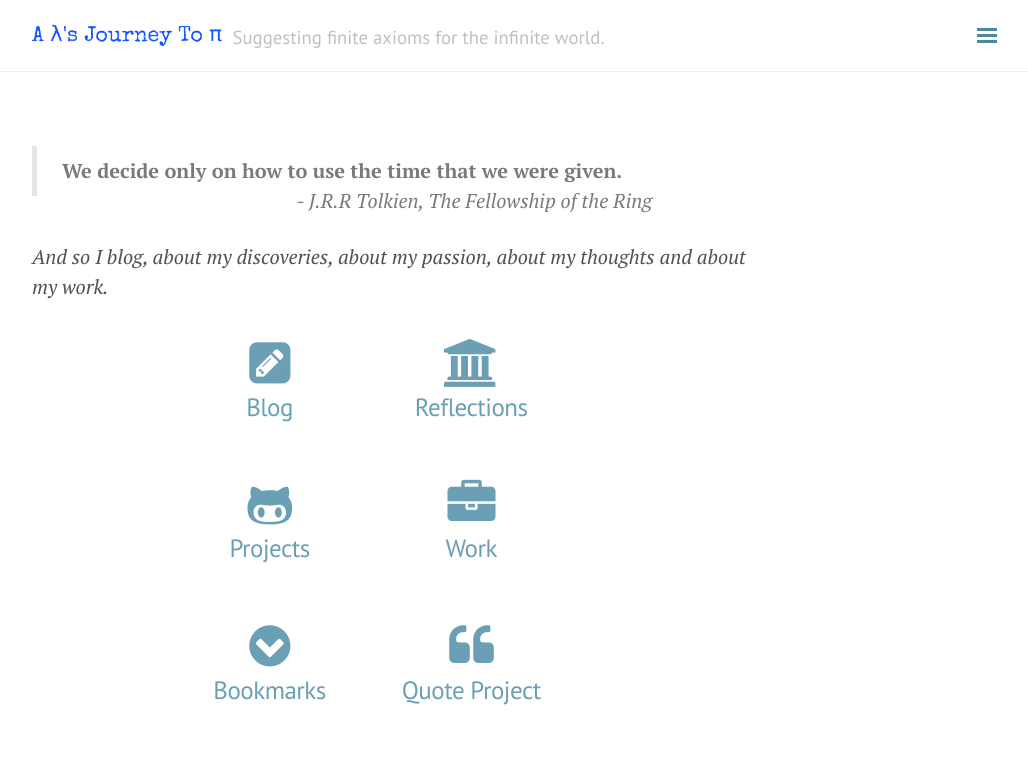
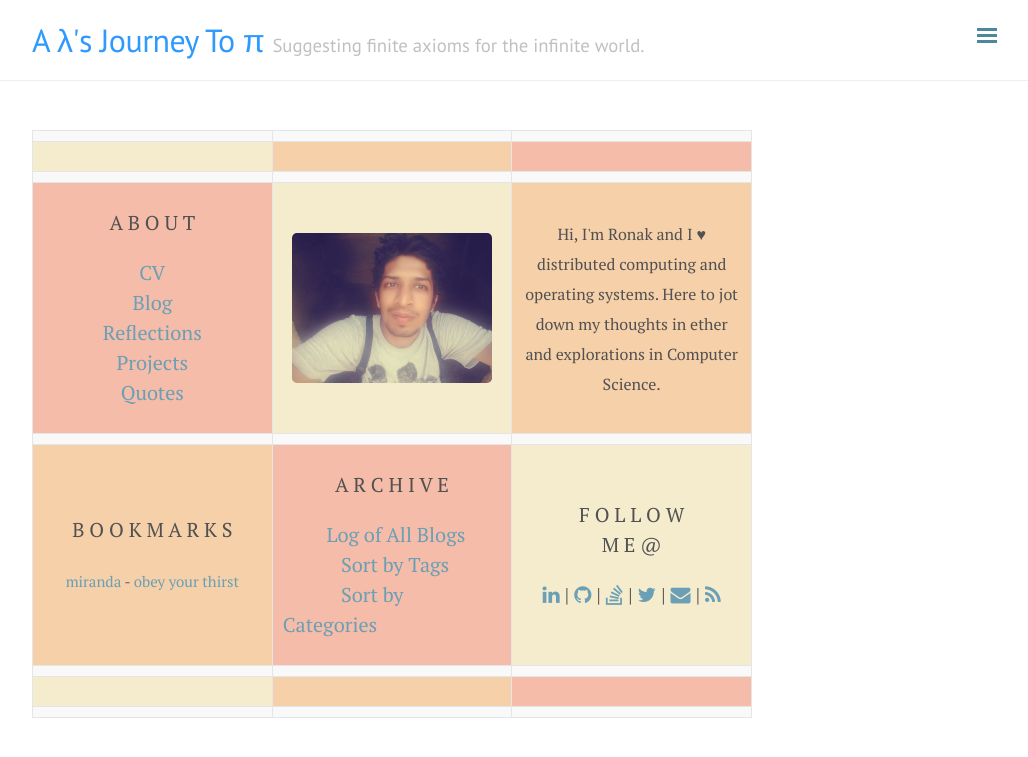
Before and after one commit to rarchk/rarchk.github.io, a Jekyll site: the page built from index.html, in a window 1280 px wide. Shown: the top 757 px of the page, without its empty margins (248-1276 px from the left). Built offline with Jekyll 4.4.1, drawn with Linux system fonts in a browser that asks for light colours; nearby versions of some CDN libraries; comment, search, counter and statistics services are not loaded.

Commit message:
Reducing performance overhead by deleting image logo

```diff
--- a/_config.yml
+++ b/_config.yml
@@ -3,7 +3,7 @@ title: A λ's Journey To Π
 tagline: ' Suggesting finite axioms for the infinite world.'
 description: 'My personal website'
 #baseurl: "" #/lanyon" # to be used when going for sub-directory
-url:  "http://localhost:4000"#"https://rarchk.github.io" #
+url:  "https://rarchk.github.io" #"http://localhost:4000" #
 logo: '/public/logo.png'
 
 # Site configurations
@@ -38,24 +38,18 @@ author:
     twitter:   https://twitter.com/rarchk
     email:     https://www.google.com/recaptcha/mailhide/d?k\x3d01CIzJycu1pq2SHk5xVmq2RQ\x3d\x3d\x26c\x3dlBe-qtR3DTUeG_jldvPx-3bZV6esWSECuGNNBsZs9eA\x3d
     rss: /atom.xml
-  home:
-    pencil-square:   /blog/ || Blog
-    institution:    /blog/reflections || Reflections
-  subhome:
-    github-alt: /blog/projects/ || Projects
-    briefcase: /blog/work || Work
-  metahome:
-    chevron-circle-down: /blog/bookmarks || Bookmarks
-    quote-left: /blog/quote-project || Quote Project
 
 # Navigation (2nd level links supported)
 nav:
   Home:
     - '/'
-  About:
-    - '/about/'
-  Curriculum Vitae:
-    - '/public/data/RonakKogta_CurriculumVitae.pdf'
+  Blog:
+    - /blog/
+  Reflecitons:
+    - /blog/reflections
+  Projects:
+    - /blog/projects
+
   Archive:
   - '/blog/archive'
   - { Categories: '/blog/categories/' }
--- a/_includes/head.html
+++ b/_includes/head.html
@@ -19,6 +19,7 @@
   <link href="https://maxcdn.bootstrapcdn.com/font-awesome/4.6.3/css/font-awesome.min.css" rel="stylesheet">
   <link rel="stylesheet" href="https://fonts.googleapis.com/css?family=PT+Serif:400,400italic,700%7CPT+Sans:400">
 
+
   <!-- Icons -->
   <link rel="apple-touch-icon-precomposed" sizes="144x144" href="{{ site.baseurl }}/public/apple-touch-icon-precomposed.png">
   <link rel="shortcut icon" href="{{ site.baseurl }}/public/favicon.ico">
--- a/_includes/sidebar.html
+++ b/_includes/sidebar.html
@@ -7,35 +7,17 @@
   <div class="sidebar-item">
     <div class="sidebar-personal-info">
       <div class="sidebar-personal-info-section">
-        <a href="{{ site.url }}">
-          <img src="{{ site.author.profile }}" title="{{ site.author.name }}" alt="{{ site.author.name }}" />
+      <center>
+      <h4>
+      <font style="Georgia" size="5">
+          <a href="{{ site.url }}">
+          A  &#955;'s Journey To    &#960;
         </a>
+        </font>
+       </h4>
+       </center>
       </div>
-      <div class="sidebar-personal-info-section">
-        <p>{{ site.author.description }}</p>
-      </div>
-      {% if site.author.contact %}
-      {% assign len = site.author.contact | size %}
-      {% assign current_index = 0 %}
-      <div class="sidebar-personal-info-section">
-
-        <p> <strong>Follow me @</strong>
-        <br>
-        {% for contact in site.author.contact %}
-        {% assign iconname = contact[0] %}
-        {% if contact[0] == 'email' %}
-        {% assign iconname = 'envelope' %}
-        {% endif %}
-        <a href="{{ contact[1] }}">
-          <i class="fa fa-{{ iconname }}" aria-hidden="true"></i>
-        </a>
-        {% assign current_index = current_index | plus: 1 %}
-        {% if current_index != len %}|{% endif %}
-        {% endfor %}
-        </p>
-      </div>
-      {% endif %}
-    </div>
+     </div>
   </div>
 
   <nav class="sidebar-nav">
--- a/_layouts/default.html
+++ b/_layouts/default.html
@@ -14,7 +14,9 @@
         <div class="container">
           <h3 class="masthead-title">
             <a href="{{ site.baseurl }}/" title="Home" title="{{ site.title }}">
-              <img class="masthead-logo" src="{{ site.baseurl }}{{ site.logo }}"/>
+            <font color="#2E9AFE" size="6">
+              A  &#955;'s Journey To    &#960;
+            </font>
             </a>
             <small>{{ site.tagline }}</small>
           </h3>
--- a/index.html
+++ b/index.html
@@ -2,101 +2,140 @@
 layout: default
 title: Home
 ---
-<div>
-	<blockquote>
-		<p><b>	We decide only on how to use the time that we were given. </b>
-		<span  style="float: right;"> <i> - J.R.R Tolkien, The Fellowship of the Ring  </i> </span>
-		</p>
-	</blockquote>
-	<br>
-	<i> And so I blog, about my discoveries, about my passion, about my thoughts and about my work.</i>
-</div>
 
-<div >
-				<h3>
-				<div style="float: left; width:19%">
-                    &nbsp;
-                </div>
+<table>
+<tr>
+	<td bgcolor=white width=200 height=0> </td>
+	<td bgcolor=white width=200 height=0> </td>
+	<td bgcolor=white width=200 height=0> </td>
+</tr>
+<tr>
+	<td bgcolor=#F5ECCE width=200 height=30> </td>
+	<td bgcolor=#F5D0A9 width=200 height=30> </td>
+	<td bgcolor=#F5BCA9 width=200 height=30> </td>
+</tr>
+<tr>
+	<td bgcolor=white width=200 height=0> </td>
+	<td bgcolor=white width=200 height=0> </td>
+	<td bgcolor=white width=200 height=0> </td>
+</tr>
 
+<tr>
+<td bgcolor=#F5BCA9 width=200 height=200>
+<p>
+<center> A B O U T </center>
+</p>
+<p>
+<center>
+<a href="/public/data/cv.pdf"> CV</a><br>
+<a href="/blog">Blog</a><br>
+<a href="/blog/reflections">Reflections</a><br>
+<a href="/blog/projects">Projects</a><br>
+<a href="/blog/quote-project">Quotes</a>
+</center>
+</p>
+</td>
 
-				{% for home in site.author.home %}
-					{% assign iconname = home[0] %}
-					{% assign metadata = home[1] | split:'||' %}
-					<div style="float: left; width:28%">
-					<center>
-						<font size="18">
-                    	<a href="{{ metadata[0] }}">
-                        <i class="fa fa-{{ iconname }}" aria-hidden="true"></i>
-                    	</font>
-                    	<p class="outline" style="color:#6a9fb5;">
-                        {{ metadata[1] }}
-                    	</p>
-                    	</a>
-                 	</center>
-                 	</div>
-                 	{% assign current_index = current_index | plus: 1 %}
-				{% endfor %}
+<td bgcolor=#F5ECCE width=200 height=200>
+<p>
+<center>
+	<img width=200 border=0 src="/public/images/profile.jpg" alt="Ronak Kogta" name="picture_link"></a>
+</center>
+</p>
+</td>
 
-                <br style="clear: left;" />
-				</h3>
+<td bgcolor=#F5D0A9 width=200 height=200>
+<p>
+<center><font size="3">
+Hi, I'm Ronak and I &#9829; distributed computing and operating systems. Here to jot down my thoughts in ether and explorations in Computer Science.
+</center>
+ </p>
+</td>
+</tr>
+<tr>
+	<td bgcolor=red width=200 height=0> </td>
+	<td bgcolor=white width=200 height=0> </td>
+	<td bgcolor=white width=200 height=0> </td>
+</tr>
 
-</div>
+<tr>
+<td bgcolor=#F5D0A9 width=200 height=200>
+<p>
+<center> B O O K M A R K S </center>
+</p>
 
-<div >
-				<h3>
-				<div style="float: left; width:19%">
-                    &nbsp;
-                </div>
+<p>
+<center>
+<font size=4>
+<small>
+<a href="https://www.youtube.com/watch?v=WNFf7nMIGnE"> miranda</a> -
+<a href="sprite.html">obey your thirst</a><br>
+</small>
+</font>
+</center>
+</p>
 
+</td>
 
-				{% for home in site.author.subhome %}
-					{% assign iconname = home[0] %}
-					{% assign metadata = home[1] | split:'||' %}
-					<div style="float: left; width:28%">
-					<center>
-						<font size="18">
-                    	<a href="{{ metadata[0] }}">
-                        <i class="fa fa-{{ iconname }}" aria-hidden="true"></i>
-                    	</font>
-                    	<p class="outline" style="color:#6a9fb5;">
-                        {{ metadata[1] }}
-                    	</p>
-                    	</a>
-                 	</center>
-                 	</div>
-                 	{% assign current_index = current_index | plus: 1 %}
-				{% endfor %}
+<td bgcolor=#F5BCA9  width=200 height=200>
+<p>
+<center> A R C H I V E </center>
+</p>
+<p>
+	&nbsp;&nbsp;&nbsp;&nbsp;&nbsp;&nbsp;&nbsp;&nbsp;<a href=/blog/archive> Log of All Blogs </a> <br>
+	&nbsp;&nbsp;&nbsp;&nbsp;&nbsp;&nbsp;&nbsp;&nbsp;&nbsp;&nbsp;&nbsp;<a href=/blog/tags> Sort by Tags </a> <br>
+	&nbsp;&nbsp;&nbsp;&nbsp;&nbsp;&nbsp;&nbsp;&nbsp;&nbsp;&nbsp;&nbsp;<a href=/blog/categories> Sort by Categories </a> <br>
 
-                <br style="clear: left;" />
-				</h3>
+</p>
 
-</div>
-<div >
-				<h3>
-				<div style="float: left; width:19%">
-                    &nbsp;
-                </div>
+</td>
 
+<td bgcolor=#F5ECCE width=200 height=200>
+<p>
+<center>F O L L O W  <br>
+ M E @
+</center>
+</p>
+<p>
+<center>
+	<a href="https://www.linkedin.com/in/ronakkogta">
+          <i class="fa fa-linkedin" aria-hidden="true"></i>
+        </a> |
+        <a href="https://github.com/rarchk">
+          <i class="fa fa-github" aria-hidden="true"></i>
+        </a> |
+        <a href="http://stackoverflow.com/users/733761/rarchk">
+          <i class="fa fa-stack-overflow" aria-hidden="true"></i>
+        </a> |
+        <a href="https://twitter.com/rarchk">
+          <i class="fa fa-twitter" aria-hidden="true"></i>
+        </a> |
+        <a href="https://www.google.com/recaptcha/mailhide/d?k\x3d01CIzJycu1pq2SHk5xVmq2RQ\x3d\x3d\x26c\x3dlBe-qtR3DTUeG_jldvPx-3bZV6esWSECuGNNBsZs9eA\x3d">
+          <i class="fa fa-envelope" aria-hidden="true"></i>
+        </a> |
+        <a href="/atom.xml">
+          <i class="fa fa-rss" aria-hidden="true"></i>
+        </a>
+</center>
+</p>
+</td>
+</tr>
+<tr>
+	<td bgcolor=white width=200 height=0> </td>
+	<td bgcolor=white width=200 height=0> </td>
+	<td bgcolor=white width=200 height=0> </td>
+</tr>
+<tr>
+	<td bgcolor=#F5ECCE width=200 height=30> </td>
+	<td bgcolor=#F5D0A9 width=200 height=30> </td>
+	<td bgcolor=#F5BCA9 width=200 height=30> </td>
+</tr>
+<tr>
+	<td bgcolor=white width=200 height=0> </td>
+	<td bgcolor=white width=200 height=0> </td>
+	<td bgcolor=white width=200 height=0> </td>
+</tr>
 
-				{% for home in site.author.metahome %}
-					{% assign iconname = home[0] %}
-					{% assign metadata = home[1] | split:'||' %}
-					<div style="float: left; width:28%">
-					<center>
-						<font size="18">
-                    	<a href="{{ metadata[0] }}">
-                        <i class="fa fa-{{ iconname }}" aria-hidden="true"></i>
-                    	</font>
-                    	<p class="outline" style="color:#6a9fb5;">
-                        {{ metadata[1] }}
-                    	</p>
-                    	</a
-                 	</center>
-                 	</div>
-                 	{% assign current_index = current_index | plus: 1 %}
-				{% endfor %}
+</table>
 
-                <br style="clear: left;" />
-				</h3>
-
-</div>
+</center>
```
Also changed, not shown: 2 other files.
